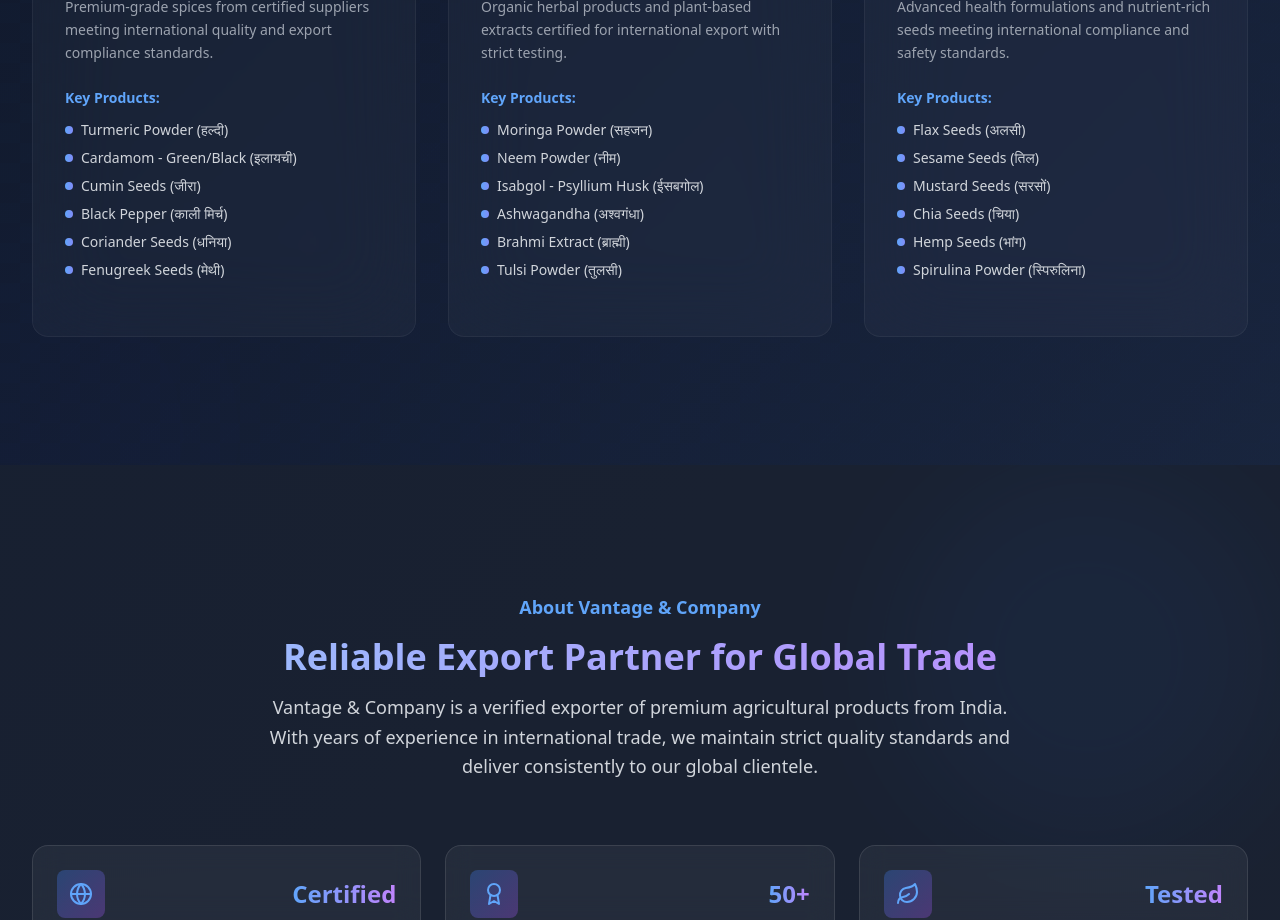
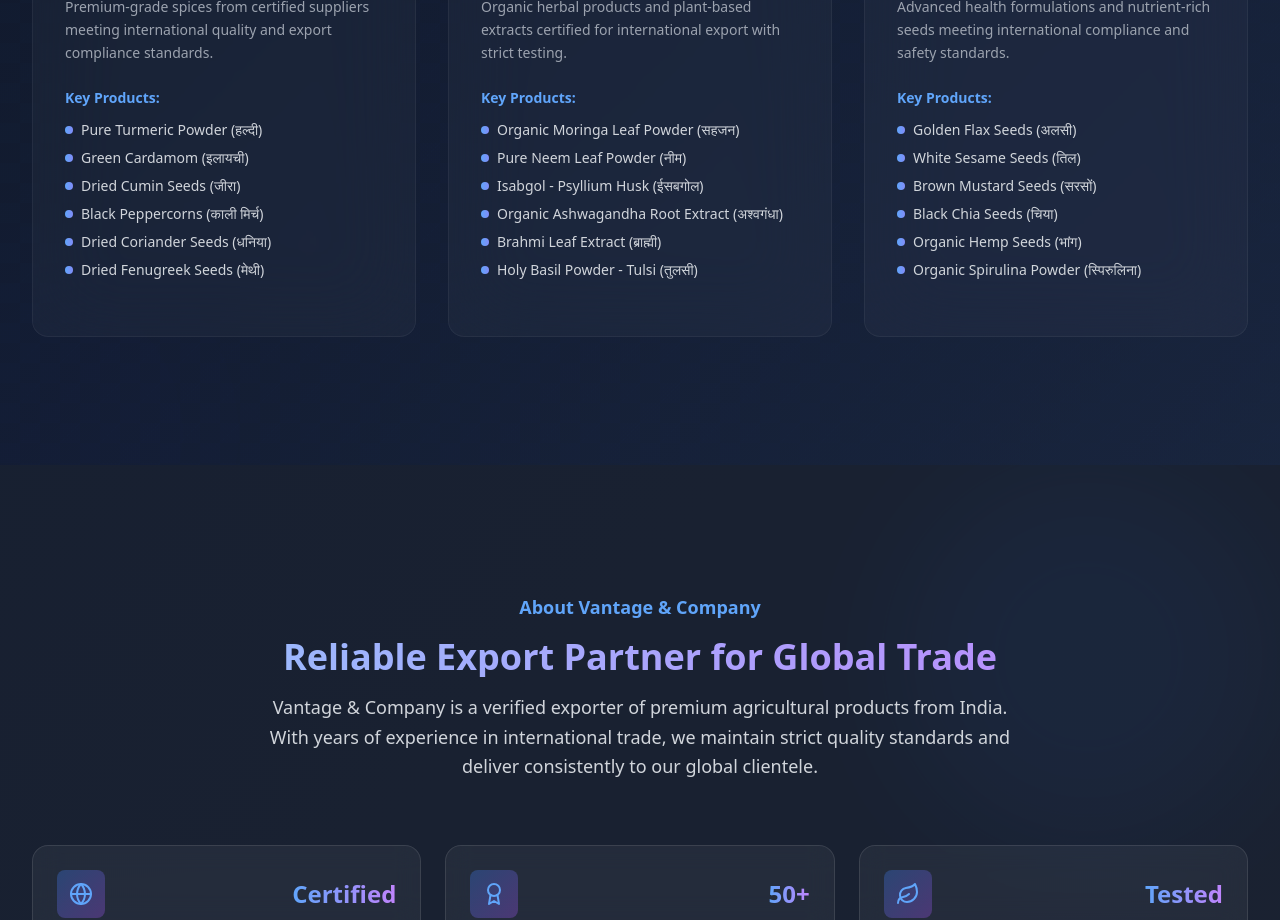
Before and after one commit to avishukla3007/Export, a React (Vite) app: page / in a window 1280 px wide. Shown: the part 1920-2840 px from the top of the page. Built offline with nearby package versions, Linux system fonts and the light colour scheme.

Commit message:
Update products with proper English names

```diff
--- a/src/sections/ProductsSection.tsx
+++ b/src/sections/ProductsSection.tsx
@@ -9,7 +9,7 @@
       id: 1,
       title: 'Premium Spices',
       icon: Package,
-      items: ['Turmeric Powder (हल्दी)', 'Cardamom - Green/Black (इलायची)', 'Cumin Seeds (जीरा)', 'Black Pepper (काली मिर्च)', 'Coriander Seeds (धनिया)', 'Fenugreek Seeds (मेथी)'],
+      items: ['Pure Turmeric Powder (हल्दी)', 'Green Cardamom (इलायची)', 'Dried Cumin Seeds (जीरा)', 'Black Peppercorns (काली मिर्च)', 'Dried Coriander Seeds (धनिया)', 'Dried Fenugreek Seeds (मेथी)'],
       description: 'Premium-grade spices from certified suppliers meeting international quality and export compliance standards.',
       color: 'text-yellow-400',
     },
@@ -17,7 +17,7 @@
       id: 2,
       title: 'Herbal & Organic',
       icon: Leaf,
-      items: ['Moringa Powder (सहजन)', 'Neem Powder (नीम)', 'Isabgol - Psyllium Husk (ईसबगोल)', 'Ashwagandha (अश्वगंधा)', 'Brahmi Extract (ब्राह्मी)', 'Tulsi Powder (तुलसी)'],
+      items: ['Organic Moringa Leaf Powder (सहजन)', 'Pure Neem Leaf Powder (नीम)', 'Isabgol - Psyllium Husk (ईसबगोल)', 'Organic Ashwagandha Root Extract (अश्वगंधा)', 'Brahmi Leaf Extract (ब्राह्मी)', 'Holy Basil Powder - Tulsi (तुलसी)'],
       description: 'Organic herbal products and plant-based extracts certified for international export with strict testing.',
       color: 'text-green-400',
     },
@@ -25,7 +25,7 @@
       id: 3,
       title: 'Nutraceuticals & Seeds',
       icon: TrendingUp,
-      items: ['Flax Seeds (अलसी)', 'Sesame Seeds (तिल)', 'Mustard Seeds (सरसों)', 'Chia Seeds (चिया)', 'Hemp Seeds (भांग)', 'Spirulina Powder (स्पिरुलिना)'],
+      items: ['Golden Flax Seeds (अलसी)', 'White Sesame Seeds (तिल)', 'Brown Mustard Seeds (सरसों)', 'Black Chia Seeds (चिया)', 'Organic Hemp Seeds (भांग)', 'Organic Spirulina Powder (स्पिरुलिना)'],
       description: 'Advanced health formulations and nutrient-rich seeds meeting international compliance and safety standards.',
       color: 'text-blue-400',
     },
```
